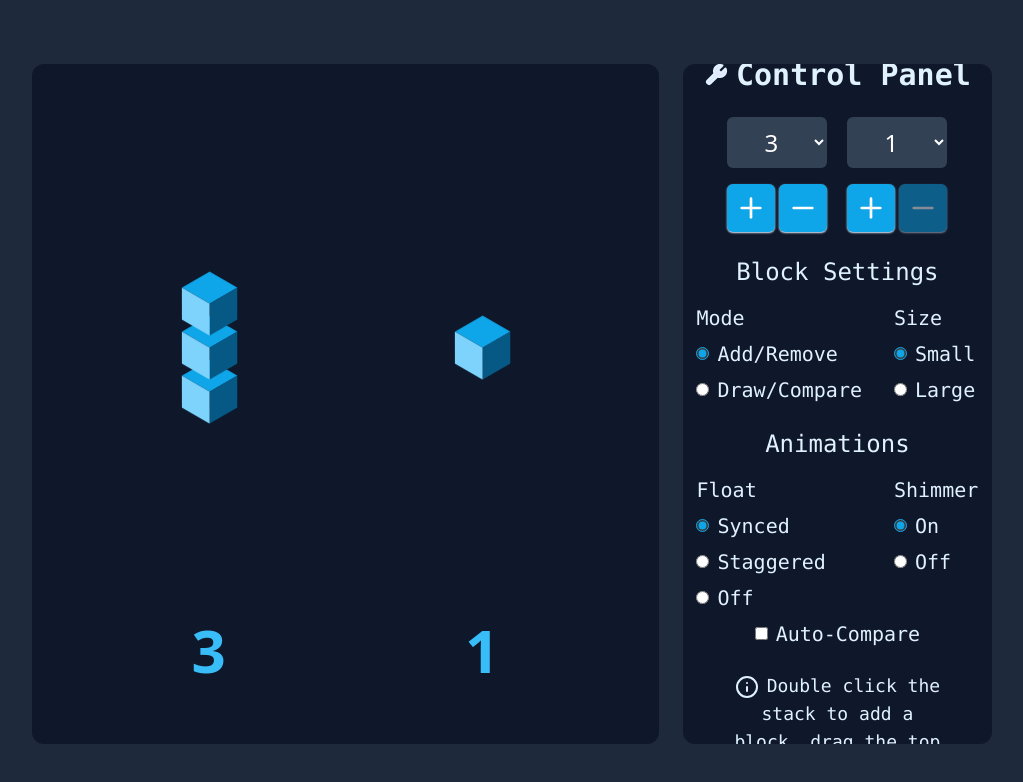
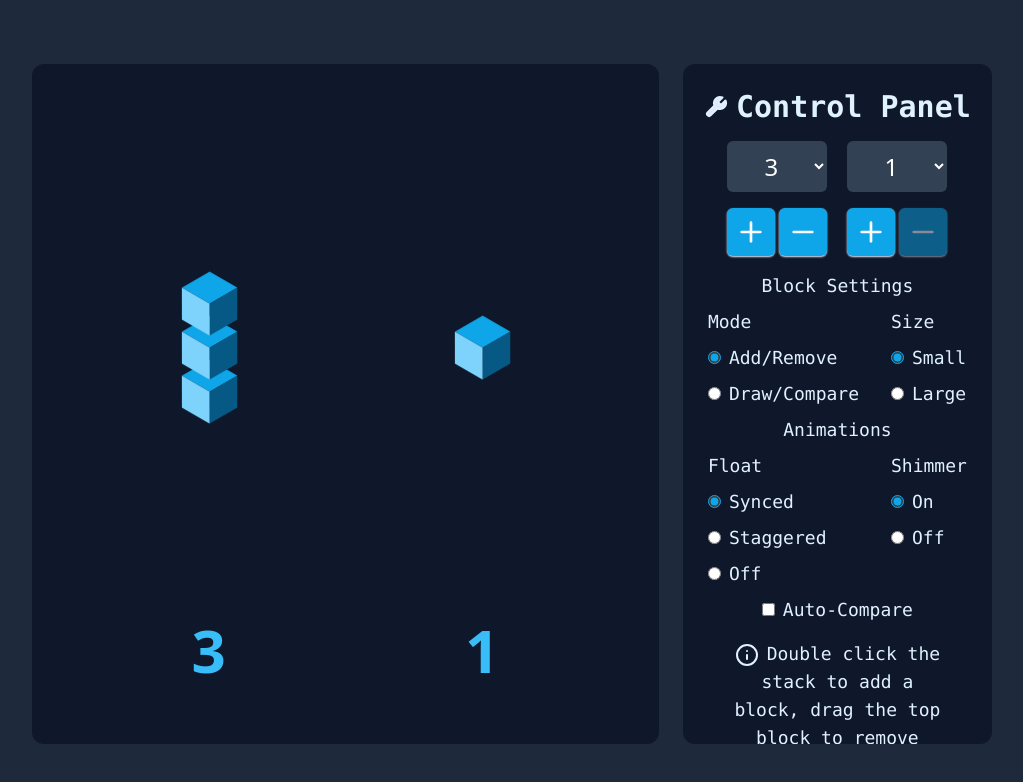
Before and after one commit to hyperdiscogirl/block-comparison-widget, a React (Vite) app: page / in a window 1280 px wide. Shown: the top 782 px of the page, without its empty margins (128-1151 px from the left). Built offline with nearby package versions, Linux system fonts and the light colour scheme.

Commit message:
styling in panel tweaks

```diff
--- a/src/components/BlockStack/index.tsx
+++ b/src/components/BlockStack/index.tsx
@@ -184,7 +184,7 @@ export function BlockStack({ stack, onStackClick, onStackUpdate, mode, blockSize
               const getHoverClasses = (hasLine: boolean) =>
                 !hasLine
                   ? 'hover:before:opacity-100 hover:after:opacity-100 cursor-crosshair'
-                  : 'cursor-not-allowed opacity-50';
+                  : '';
 
               return (['top', 'bottom'] as const).map((position) => {
                 // only show zones based on active comparison state
--- a/src/components/ControlPanel/index.tsx
+++ b/src/components/ControlPanel/index.tsx
@@ -90,8 +90,10 @@ const handleSelectChange = (index: number, value: number) => {
 
   const hasActiveComparisons = comparisonLines.length > 0;
   return (
-    <div className="bg-slate-900 rounded-xl text-sky-100 text-xl lg:text-2xl p-4 px-20 pt-10 lg:pt-0 lg:p-6 xl:p-12 lg:h-[85vh] w-full min-h-fit lg:min-h-0 lg:w-[45%] flex flex-col justify-center items-center gap-4 lg:gap-6 overflow-y-auto">
-      <h2 className="font-bold font-mono text-center text-sky-100 whitespace-nowrap flex items-center text-3xl 2xl:text-4xl">
+    <div className="bg-slate-900 rounded-xl text-sky-100 text-sm p-4 px-20 py-10 lg:py-0 lg:pt-0 lg:p-6 xl:p-12
+                    lg:h-[85vh] w-full min-h-fit lg:min-h-0 lg:w-[45%] flex flex-col justify-center
+                    items-center gap-4 overflow-y-auto md:overflow-x-auto overflow-x-hidden">
+      <h2 className="font-bold font-mono text-center text-sky-100 whitespace-nowrap flex items-center text-3xl">
         <WrenchIcon
           className="w-6 h-6 inline-block align-middle mr-2"
           fill="#e0e7ff"
@@ -104,7 +106,7 @@ const handleSelectChange = (index: number, value: number) => {
             <select
               value={stack.blocks.length}
               onChange={(e) => handleSelectChange(index, parseInt(e.target.value))}
-              className="bg-slate-700 text-white p-2 rounded-md text-center w-full"
+              className="bg-slate-700 text-white p-2 rounded-md text-2xl text-center w-full"
               disabled={mode === 'drawCompare'}
             >
               {Array.from({ length: 10 }, (_, i) => i + 1).map(num => (
@@ -134,11 +136,11 @@ const handleSelectChange = (index: number, value: number) => {
           </div>
         ))}
       </div>
-      <div className="text-2xl lg:text-2xl min-w-fit font-mono">
-        <div className="grid grid-cols-[1fr_auto_1fr] gap-y-4">
+      <div className="text-lg min-w-fit font-mono">
+        <div className="grid grid-cols-[1fr_auto_1fr] gap-y-2">
           <h3 className="col-span-3 text-center">Block Settings</h3>
 
-          <div className="flex flex-col gap-2 text-base lg:text-xl">
+          <div className="flex flex-col gap-2 text-base lg:text-lg">
             <h4>Mode</h4>
             <label className="flex items-center gap-2 cursor-pointer">
               <input
@@ -164,7 +166,7 @@ const handleSelectChange = (index: number, value: number) => {
 
           <div className="w-8" />
 
-          <div className="flex flex-col gap-2 text-base lg:text-xl">
+          <div className="flex flex-col gap-2 text-base lg:text-lg">
             <h4>Size</h4>
             <label className={`flex items-center gap-2
               ${hasActiveComparisons
@@ -198,9 +200,9 @@ const handleSelectChange = (index: number, value: number) => {
             </label>
           </div>
 
-          <h3 className="col-span-3 text-center mt-2">Animations</h3>
+          <h3 className="col-span-3 text-center">Animations</h3>
 
-          <div className="flex flex-col gap-2 text-base lg:text-xl">
+          <div className="flex flex-col gap-2 text-base lg:text-lg">
             <h4>Float</h4>
             <label className="flex items-center gap-2 cursor-pointer">
               <input
@@ -236,7 +238,7 @@ const handleSelectChange = (index: number, value: number) => {
 
           <div className="w-8" />
 
-          <div className="flex flex-col gap-2 text-base lg:text-xl">
+          <div className="flex flex-col gap-2 text-base lg:text-lg">
             <h4>Shimmer</h4>
             <label className="flex items-center gap-2 cursor-pointer">
               <input
@@ -260,7 +262,7 @@ const handleSelectChange = (index: number, value: number) => {
             </label>
           </div>
         </div>
-        <label className="col-span-3 flex items-center gap-2 cursor-pointer justify-center mt-2 text-base lg:text-xl">
+        <label className="col-span-3 flex items-center gap-2 cursor-pointer justify-center mt-2 text-base lg:text-lg">
               <input
                 type="checkbox"
                 checked={autoCompare}
```
